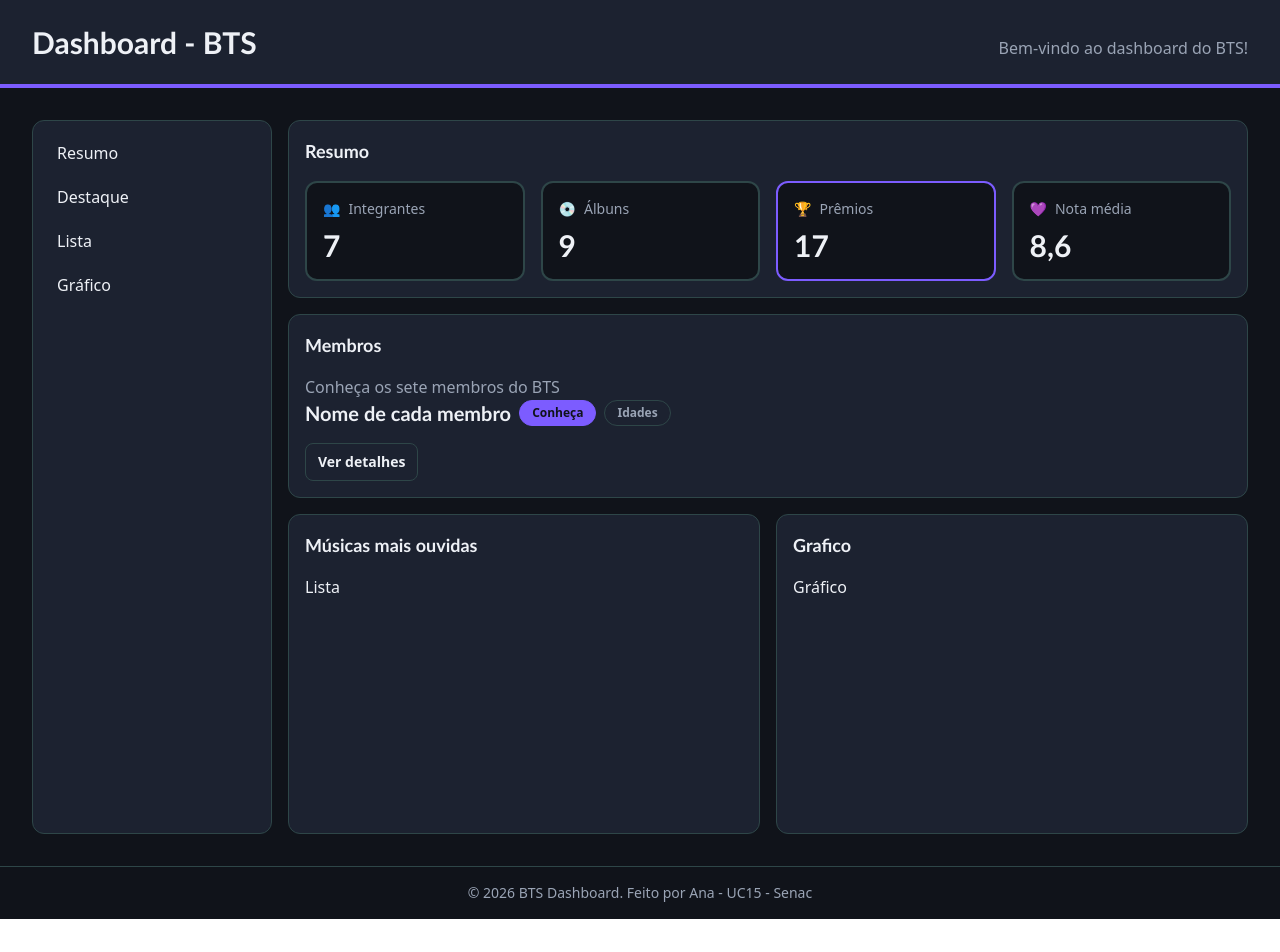
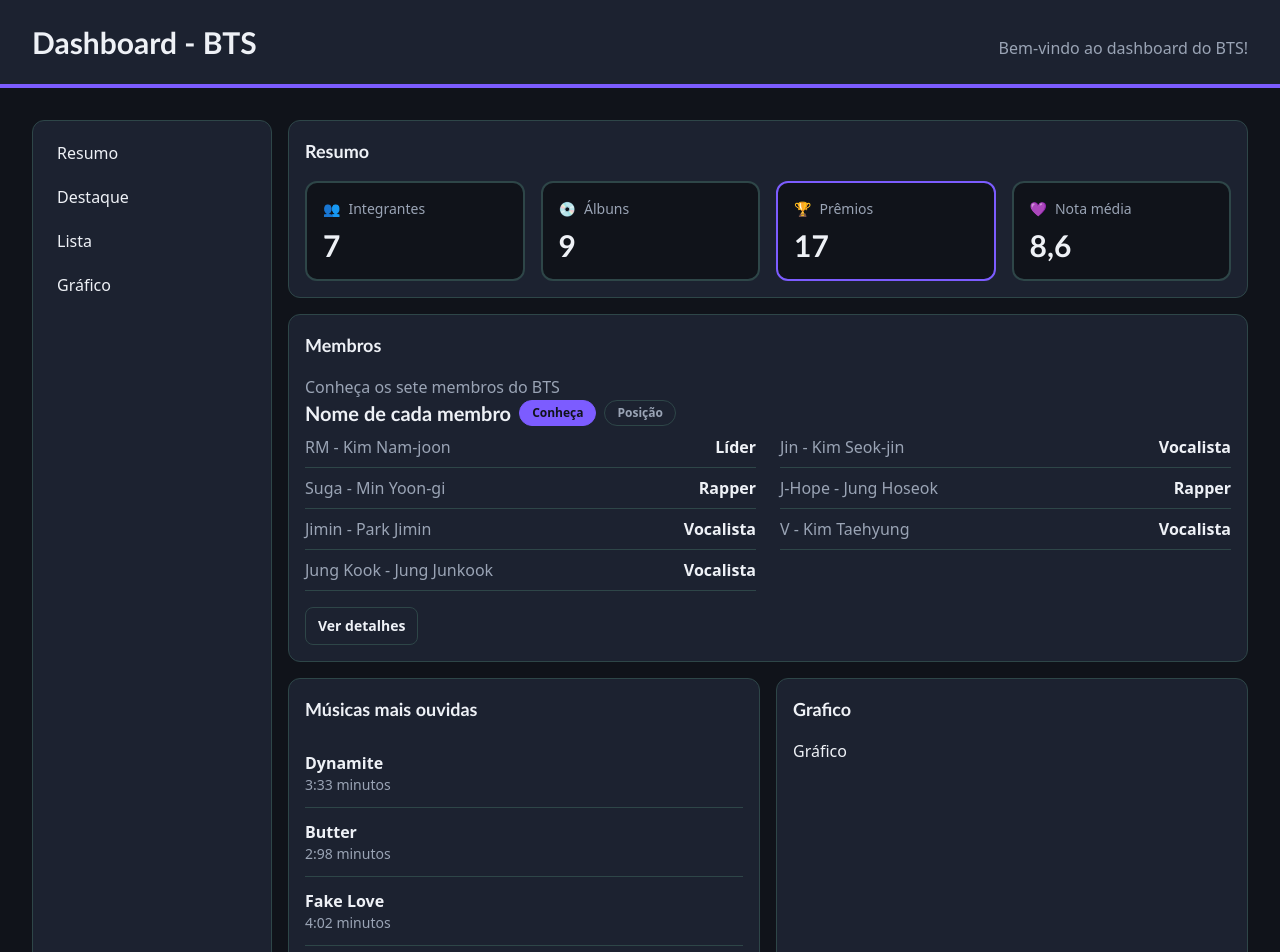
Before and after one commit to dutranacarolina/my-dashboard, a React (Vite) app: page / in a window 1280 px wide. Shown: the top 952 px of the page. Before the commit the page ends 919 px from the top, so only its background shows below. Built offline with nearby package versions, Linux system fonts and the light colour scheme.

Commit message:
feat: render list items with nap and key

```diff
--- a/src/App.jsx
+++ b/src/App.jsx
@@ -8,7 +8,6 @@ import StatusBadge from "./components/StatusBadge";
 import DetailsToggle from "./components/DetailsToggle";
 
 
-
 const summaryCards = [
   { id: 'member', title: 'Integrantes', value: 7, icon: '👥' },
   { id: 'Albums', title: 'Álbuns', value: 9, icon: '💿' },
@@ -16,6 +15,23 @@ const summaryCards = [
   { id: 'rating', title: 'Nota média', value: '8,6', icon: '💜' },
 ]
 
+const membros = [
+  { id: "rm", nome: "RM", nomeCompleto: "Kim Nam-joon", funcao: "Líder" },
+  { id: "jin", nome: "Jin", nomeCompleto: "Kim Seok-jin", funcao: "Vocalista" },
+  { id: "suga", nome: "Suga", nomeCompleto: "Min Yoon-gi", funcao: "Rapper" },
+  { id: "jhope", nome: "J-Hope", nomeCompleto: "Jung Hoseok", funcao: "Rapper" },
+  { id: "jimin", nome: "Jimin", nomeCompleto: "Park Jimin", funcao: "Vocalista" },
+  { id: "v", nome: "V", nomeCompleto: "Kim Taehyung", funcao: "Vocalista" },
+  { id: "jungkook", nome: "Jung Kook", nomeCompleto: "Jung Junkook", funcao: "Vocalista" }
+];
+
+const musicas = [
+  { id: "dynamite", title: "Dynamite", minutes: "3:33" },
+  { id: "butter", title: "Butter", minutes: "2:98" },
+  { id: "fake-love", title: "Fake Love", minutes: "4:02" },
+  { id: "idol", title: "IDOL", minutes: "3:48" },
+  { id: "spring-day", title: "Spring Day", minutes: "4:57" },
+];
 
 function App(){
   return (
@@ -28,6 +44,7 @@ function App(){
       >
 
         <Menu />
+
           <Panel id="summary" title="Resumo" className="md:col-span-2">
           <div className="grid grid-cols-2 gap-4 md:grid-cols-4">
 
@@ -44,7 +61,6 @@ function App(){
         </Panel>
 
         <Panel id="highlight" title="Membros" className= "md:col-span-2">
-
           <p className="mt-1 text-muted">
              Conheça os sete membros do BTS
           </p>
@@ -52,11 +68,17 @@ function App(){
           <div className="flex flex-wrap items-center gap-2">
            <h3 className="font-heading text-xl font-bold">Nome de cada membro</h3>
            <StatusBadge label="Conheça" isActive />
-           <StatusBadge label="Idades" />
+           <StatusBadge label="Posição" />
           </div>
 
           <div className="grid gap-x-6 md:grid-cols-2">
-
+            {membros.map((membro) => (
+              <InfoRow
+                key={membro.id}
+                label={`${membro.nome} - ${membro.nomeCompleto}`}
+                value={membro.funcao}
+              />
+            ))}
           </div>
 
           <DetailsToggle>
@@ -67,7 +89,20 @@ function App(){
         </Panel>
 
         <Panel id="list" title="Músicas mais ouvidas" className= "md:min-h-80">
-          Lista
+          <ul>
+            {musicas.map((musica) => (
+              <li key={musica.id}
+                className="flex flex-wrap items-center justify-between gap-2
+                 border-b border-border py-3"
+              >
+                <div>
+                  <p className="font-bold">{musica.title}</p>
+                  <p className="text-sm text-muted">{musica.minutes} minutos</p>
+                </div>
+
+              </li>
+            ))}
+          </ul>
         </Panel>
 
         <Panel id="chart" title="Grafico" className= "md:min-h-80">
```
